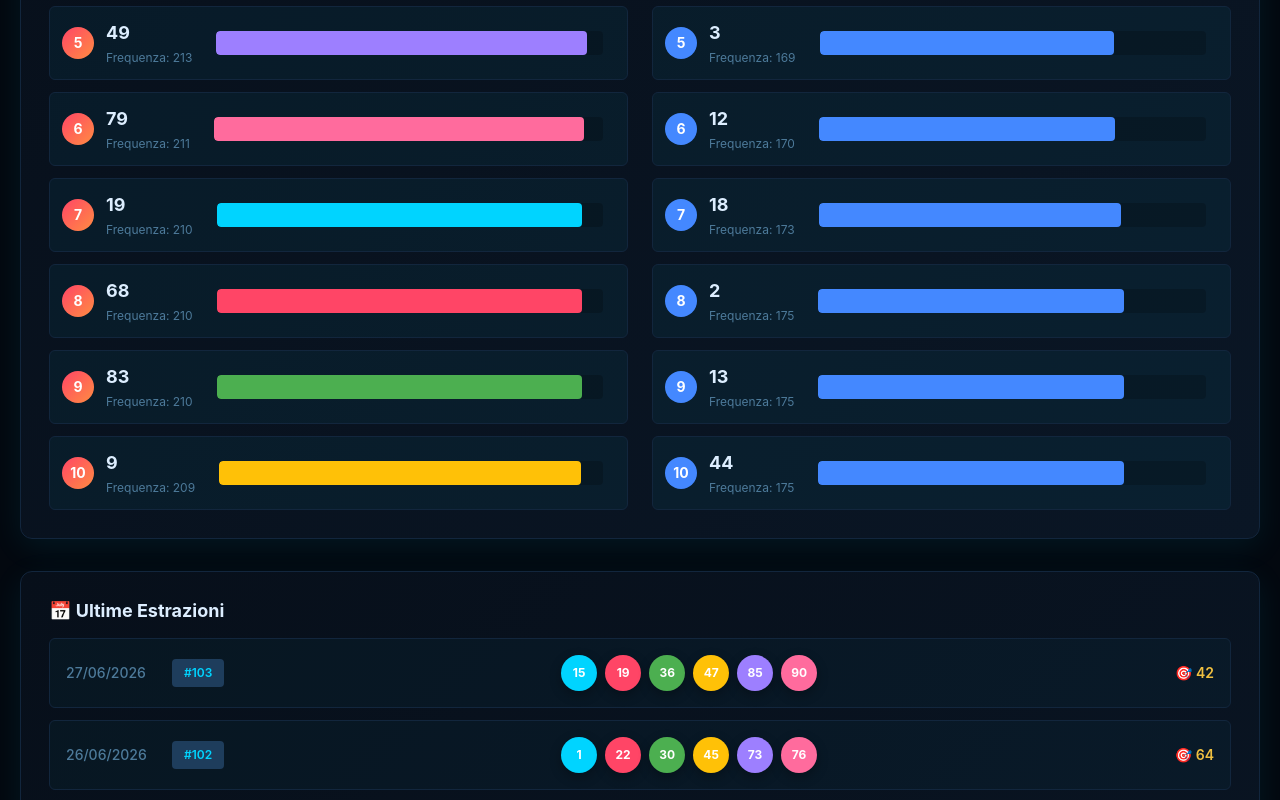
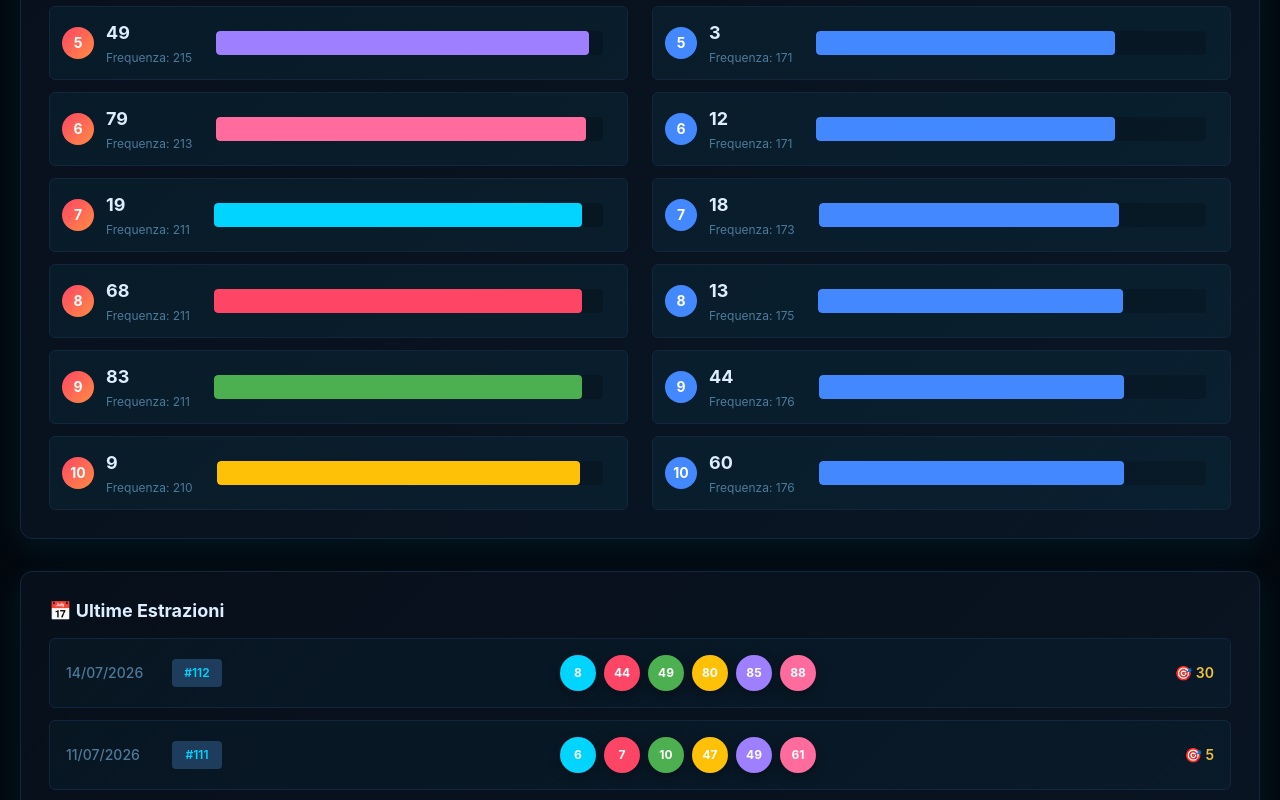
Before and after one commit to jamesnuvola/Superenalotto, a React (Vite) app: page / in a window 1280 px wide. Shown: the part 900-1700 px from the top of the page. Built offline with nearby package versions, Linux system fonts and the light colour scheme.

Commit message:
chore: aggiornamento automatico estrazioni 2026-07-15

```diff
--- a/src/data/draws.js
+++ b/src/data/draws.js
@@ -2874,7 +2874,16 @@ const SEED_DRAWS = [
   ['23/06/2026', 100, [1, 12, 17, 27, 66, 84], 61],
   ['25/06/2026', 101, [25, 27, 54, 72, 73, 76], 31],
   ['26/06/2026', 102, [1, 22, 30, 45, 73, 76], 64],
-  ['27/06/2026', 103, [15, 19, 36, 47, 85, 90], 42]
+  ['27/06/2026', 103, [15, 19, 36, 47, 85, 90], 42],
+  ['30/06/2026', 104, [1, 7, 51, 64, 78, 83], 13],
+  ['02/07/2026', 105, [4, 17, 19, 23, 47, 59], 51],
+  ['03/07/2026', 106, [22, 26, 30, 40, 68, 86], 72],
+  ['04/07/2026', 107, [2, 37, 55, 62, 72, 76], 34],
+  ['07/07/2026', 108, [3, 16, 30, 53, 55, 79], 84],
+  ['09/07/2026', 109, [9, 17, 20, 31, 40, 79], 58],
+  ['10/07/2026', 110, [2, 3, 12, 28, 63, 82], 76],
+  ['11/07/2026', 111, [6, 7, 10, 47, 49, 61], 5],
+  ['14/07/2026', 112, [8, 44, 49, 80, 85, 88], 30]
 ]
 
 export function getAllDraws() {
```
